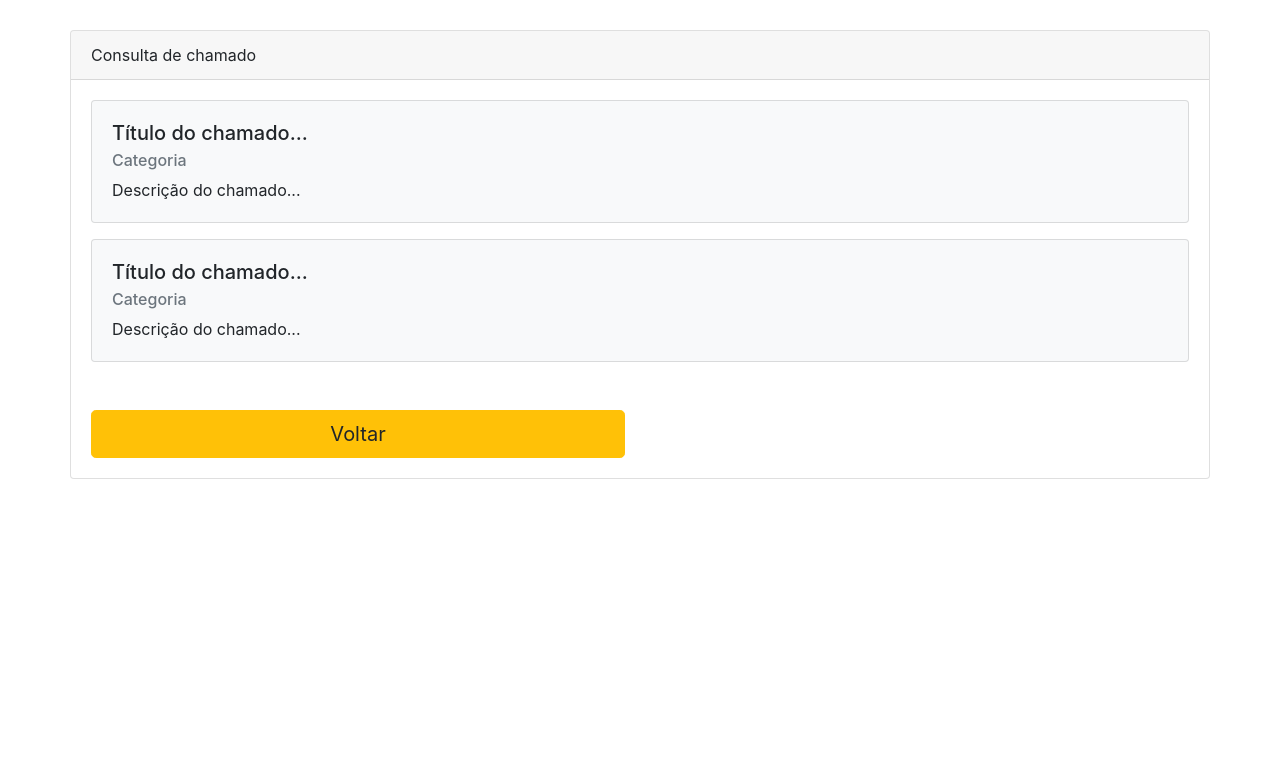
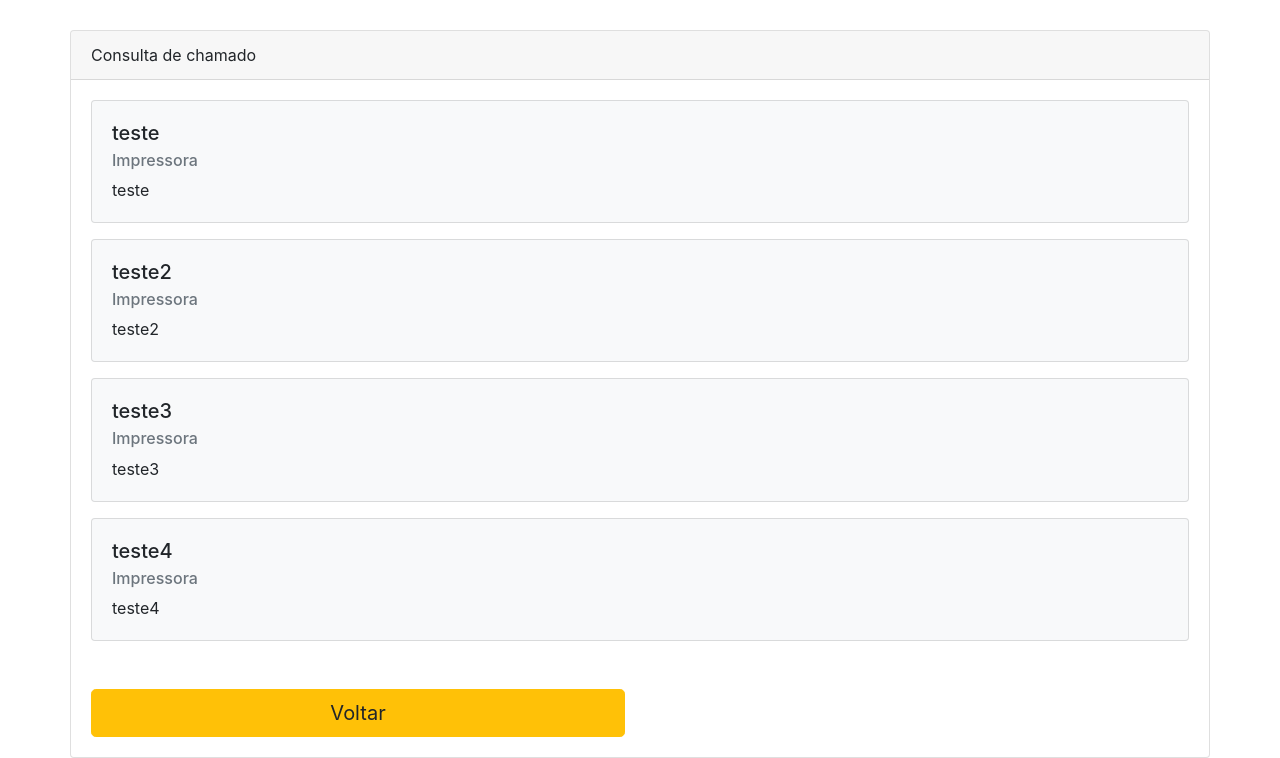
Before and after one commit to MSanttos/App.Help.Desk, a PHP site: page /consultar_chamado.php in a window 1280 px wide. Shown: the part 56-814 px from the top of the page. Before the commit the page ends 535 px from the top, so only its background shows below. Run offline with PHP 8.4, Linux system fonts and the light colour scheme; the visitor is signed in with stand-in values (Sample User, id 1).

Commit message:
montando as views no front-end

```diff
--- a/arquivo.txt
+++ b/arquivo.txt
@@ -1,3 +1,4 @@
 teste Impressora teste
 teste2 Impressora teste2
 teste3 Impressora teste3
+teste4 Impressora teste4
--- a/consultar_chamado.php
+++ b/consultar_chamado.php
@@ -1,4 +1,19 @@
 <?php require_once "valida_acesso.php" ?>
+<?php
+
+  //chamados
+  $chamados = [];
+
+  $arquivo = fopen('arquivo.txt','r');
+  //varendo linhas e retornando
+  while (!feof($arquivo)){//testa fim do arquivo
+    $registro = fgets($arquivo);//linhas
+    $chamados[] = $registro;
+  }
+
+  fclose($arquivo);
+
+?>
 
 <!DOCTYPE html>
 <html lang="en">
@@ -36,20 +51,22 @@
           Consulta de chamado
         </div>
         <div class="card-body">
+
+        <?php foreach ($chamados as $chamado) {
+          $chamado_dados = explode(' ', $chamado);
+            if (count($chamado_dados) < 3) {
+              continue;
+          } ?>
           <div class="card mb-3 bg-light">
             <div class="card-body">
-              <h5 class="card-title">Título do chamado...</h5>
-              <h6 class="card-subtitle mb-2 text-muted">Categoria</h6>
-              <p class="card-text">Descrição do chamado...</p>
+              <h5 class="card-title"><?=$chamado_dados[0]?></h5>
+              <h6 class="card-subtitle mb-2 text-muted"><?=$chamado_dados[1]?></h6>
+              <p class="card-text"><?=$chamado_dados[2]?></p>
             </div>
           </div>
-          <div class="card mb-3 bg-light">
-            <div class="card-body">
-              <h5 class="card-title">Título do chamado...</h5>
-              <h6 class="card-subtitle mb-2 text-muted">Categoria</h6>
-              <p class="card-text">Descrição do chamado...</p>
-            </div>
-          </div>
+
+        <?php } ?>
+
           <div class="row mt-5">
             <div class="col-6">
             <a class="btn btn-lg btn-warning btn-block" href="home.php">Voltar</a>
```
